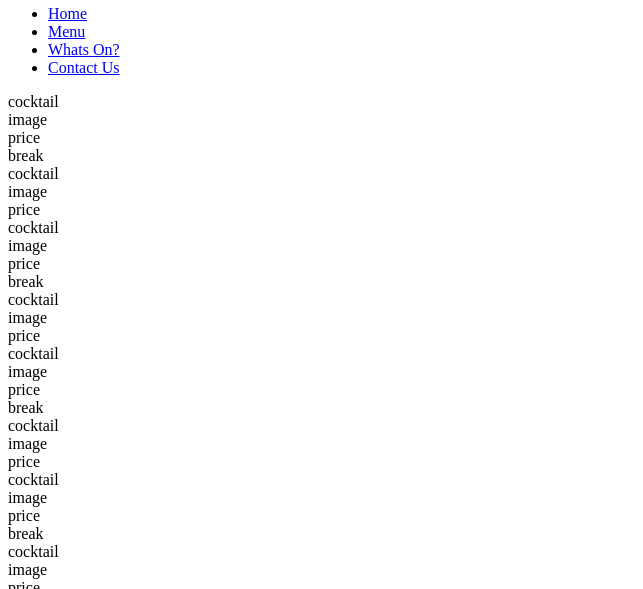
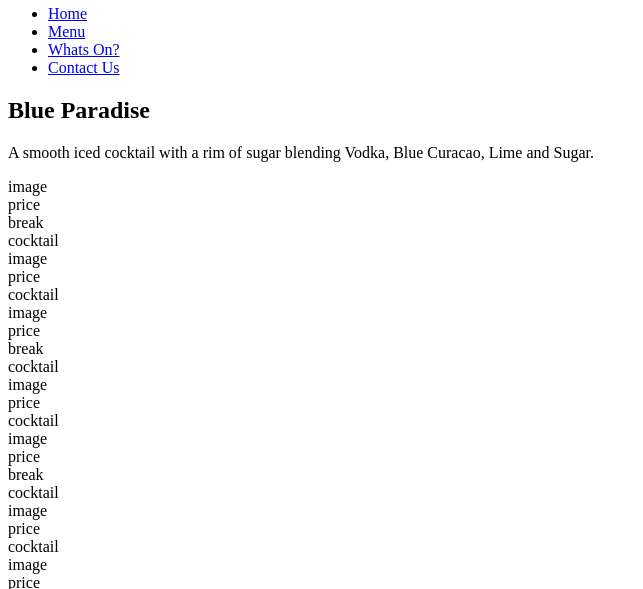
Before and after one commit to jameshart197/CI_PP1_ZOLA_BAR, a plain HTML site: page menu.html in a window 1280 px wide. Shown: the part 463-1052 px from the top of the page, without its empty margins (0-643 px from the left). Drawn offline with Linux system fonts and the light colour scheme.

Commit message:
[REFAC] Add class indicators to menu divs.

```diff
--- a/menu.html
+++ b/menu.html
@@ -38,37 +38,40 @@
     </header>
 
     <div class="menu-container">
-        <div>cocktail</div>
-        <div>image</div>
-        <div>price</div>
-        <div>break</div>
-        <div>cocktail</div>
-        <div>image</div>
-        <div>price</div>
+        <div class="menu-cocktail">
+            <h2>Blue Paradise</h2>
+            <p>A smooth iced cocktail with a rim of sugar blending Vodka, Blue Curacao, Lime and Sugar.</p>
+        </div>
+        <div class="menu-img">image</div>
+        <div class="menu-price">price</div>
+        <div class="menu-break">break</div>
+        <div class="menu-cocktail">cocktail</div>
+        <div class="menu-img">image</div>
+        <div class="menu-price">price</div>
 
-        <div>cocktail</div>
-        <div>image</div>
-        <div>price</div>
-        <div>break</div>
-        <div>cocktail</div>
-        <div>image</div>
-        <div>price</div>
+        <div class="menu-cocktail">cocktail</div>
+        <div class="menu-img">image</div>
+        <div class="menu-price">price</div>
+        <div class="menu-break">break</div>
+        <div class="menu-cocktail">cocktail</div>
+        <div class="menu-img">image</div>
+        <div class="menu-price">price</div>
 
-        <div>cocktail</div>
-        <div>image</div>
-        <div>price</div>
-        <div>break</div>
-        <div>cocktail</div>
-        <div>image</div>
-        <div>price</div>
+        <div class="menu-cocktail">cocktail</div>
+        <div class="menu-img">image</div>
+        <div class="menu-price">price</div>
+        <div class="menu-break">break</div>
+        <div class="menu-cocktail">cocktail</div>
+        <div class="menu-img">image</div>
+        <div class="menu-price">price</div>
 
-        <div>cocktail</div>
-        <div>image</div>
-        <div>price</div>
-        <div>break</div>
-        <div>cocktail</div>
-        <div>image</div>
-        <div>price</div>
+        <div class="menu-cocktail">cocktail</div>
+        <div class="menu-img">image</div>
+        <div class="menu-price">price</div>
+        <div class="menu-break">break</div>
+        <div class="menu-cocktail">cocktail</div>
+        <div class="menu-img">image</div>
+        <div class="menu-price">price</div>
     </div>
 
     <footer>
```
